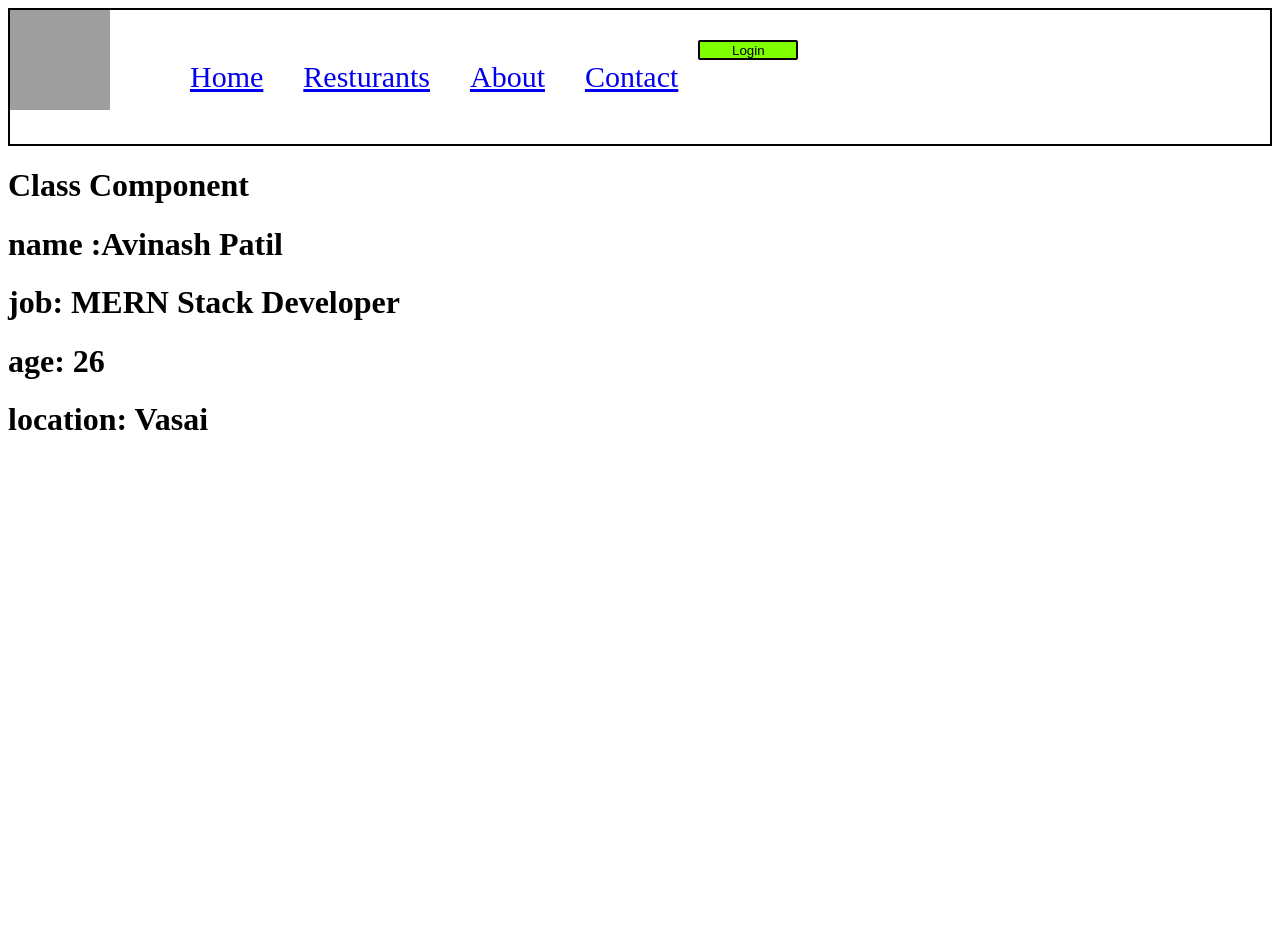
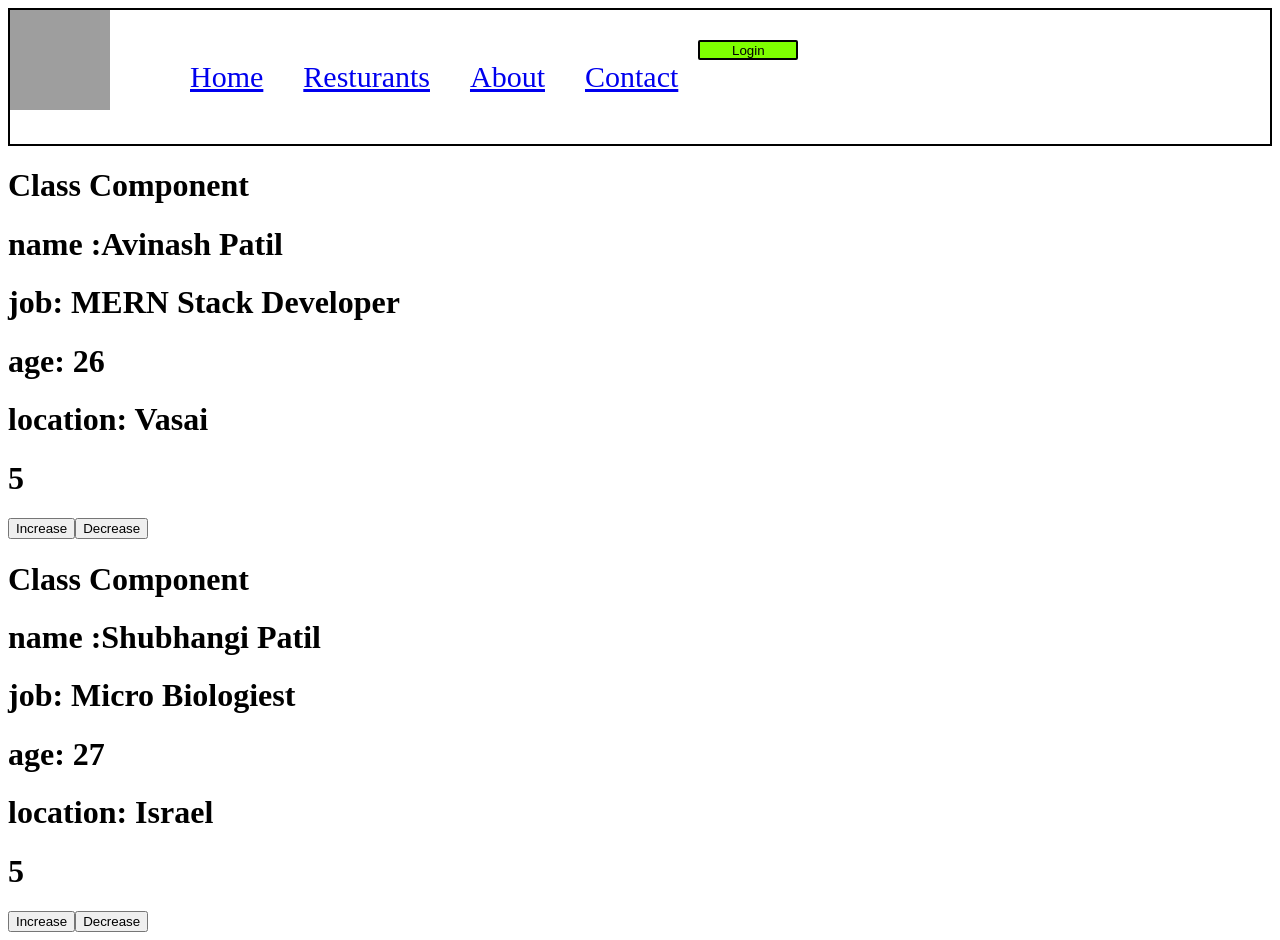
Before and after one commit to Avinash99999/namaskar-react, a React (Vite) app: page /class in a window 1280 px wide. Before the commit the page ends 800 px from the top, so only its background shows below. Built offline with nearby package versions, Linux system fonts and the light colour scheme; grey boxes are pictures that could not be loaded.

Commit message:
Class Component Practise

```diff
--- a/src/components/ClassComp.js
+++ b/src/components/ClassComp.js
@@ -2,13 +2,43 @@ import React from "react";
 import OneMore from "./OneMore";
 
 class ClassComp extends React.Component {
+
+    constructor(props){
+        super(props)
+
+        console.log("Parent constructor")
+    }
+
+    componentDidMount(){
+      console.log("Parent CDM")
+    }
+
+    componentWillUnmount(){
+      console.log("Parent Unmount")
+    }
   render() {
+    console.log("Parent Render")
     return (
       <div>
         <OneMore name={"Avinash Patil"} age={26} location={"Vasai"} job={"MERN Stack Developer"}/>
+        <OneMore name={"Shubhangi Patil"} age={27} location={"Israel"} job={"Micro Biologiest"}/>
       </div>
     );
   }
 }
 
 export default ClassComp;
+
+//Parent constructor
+//Parent Render
+//Child constructor Avinash Patil
+//Child Render Avinash Patil
+//Child constructor Shubhangi Patil
+//Child Render Shubhangi Patil
+//cdm Avinash Patil
+//cdm Shubhangi Patil
+//cdm Parent
+
+//unmount Avinash Patil
+//Unmount Shubhangi Patil
+//Unmount Parent
--- a/src/components/OneMore.js
+++ b/src/components/OneMore.js
@@ -3,9 +3,24 @@ import React from "react";
 class OneMore extends React.Component {
   constructor(props) {
     super(props);
-    console.log(props);
+    console.log("Child constructor", props.name)
+
+    this.state = {
+        value1: 5,
+        value2: 10
+    }
   }
+
+  componentDidMount(){
+    console.log("child CDM", this.props.name)
+  }
+
+  componentWillUnmount(){
+    console.log("Parent Unmount", this.props.name)
+  }
+
   render() {
+    console.log("Child Render", this.props.name)
     return (
       <div>
         <h1>Class Component</h1>
@@ -13,6 +28,9 @@ class OneMore extends React.Component {
         <h1>job: {this.props.job}</h1>
         <h1>age: {this.props.age}</h1>
         <h1>location: {this.props.location}</h1>
+        <h1>{this.state.value1}</h1>
+        <button onClick={() => {this.setState({value1: this.state.value1 + 1})}}>Increase</button>
+        <button onClick={() => {this.setState({value1: this.state.value1 - 1})}}>Decrease</button>
       </div>
     );
   }
```
Also changed, not shown: src/utils/useResturantDetails.js (added, +13 -0 lines).
